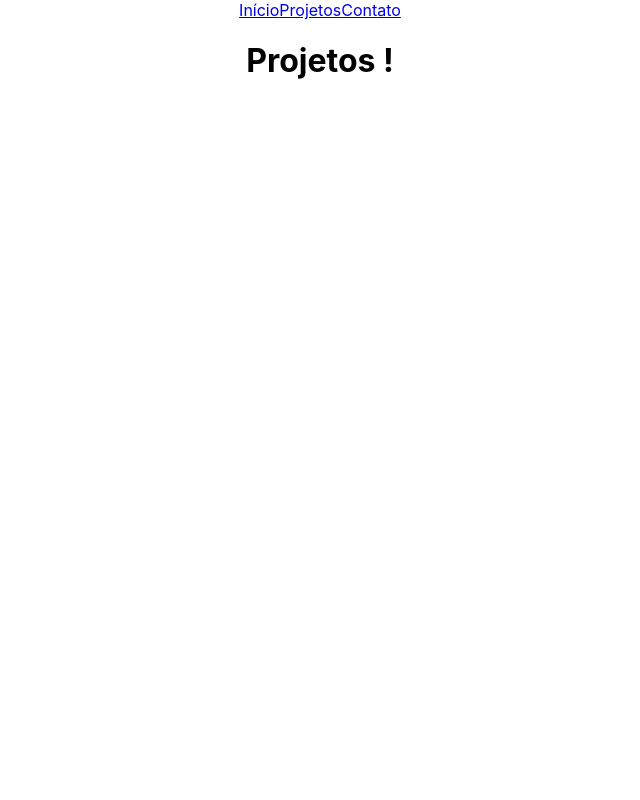
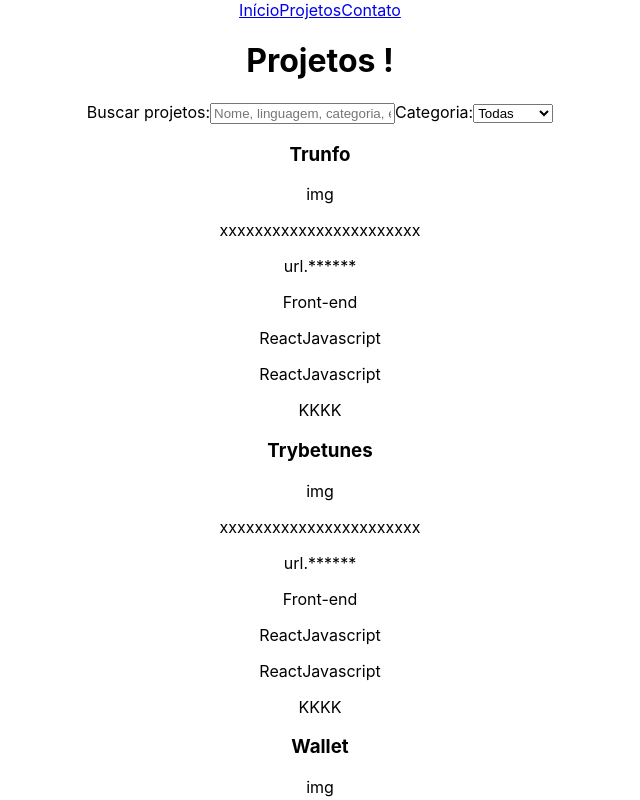
Before and after one commit to Istvanoliva/portfolio, a React (Create React App) app in the folder portfolio/: page /projetos in a window 1280 px wide. Shown: the top 800 px of the page, without its empty margins (320-960 px from the left). Built offline with nearby package versions, Linux system fonts and the light colour scheme.

Commit message:
feat: (Projects) implement Projetos component

```diff
--- a/portfolio/src/Pages/Projetos/Projetos.js
+++ b/portfolio/src/Pages/Projetos/Projetos.js
@@ -1,12 +1,56 @@
 import React from 'react';
 
 import Header from '../../Components/Header/Header';
+import ProjectCard from '../../Components/ProjectCard/ProjectCard';
+import Projects from '../../Projects/Projects';
 
 function Projetos() {
     return (
         <div>
             <Header />
             <h1>Projetos !</h1>
+            <form>
+                <label htmlFor="search">
+                Buscar projetos:
+                    <input
+                        type="text"
+                        id="search"
+                        name="search"
+                        placeholder="Nome, linguagem, categoria, etc..."
+                        // onChange={ handleChange }
+                        // value={ name }
+                    />
+                </label>
+                <label htmlFor="search-category">
+                Categoria:
+                    <select
+                        name="category"
+                        id="category"
+                        // value={ category }
+                        // onChange={ handleChange }
+                    >
+                        <option value='todas'>Todas</option>
+                        <option value='front-end'>Front-end</option>
+                        <option value='back-end'>Back-end</option>
+                    </select>
+                </label>
+            </form>
+            <div>
+                {
+                    Projects.map((proj) => (
+                        <ProjectCard
+                            key={ proj.name }
+                            name={ proj.name }
+                            img={ proj.img }
+                            description={ proj.description }
+                            url={ proj.url }
+                            category={ proj.category }
+                            tolls={ proj.tolls }
+                            git={ proj.git }
+                        />
+                    ))
+                }
+            </div>
         </div>
     );
 }
```
